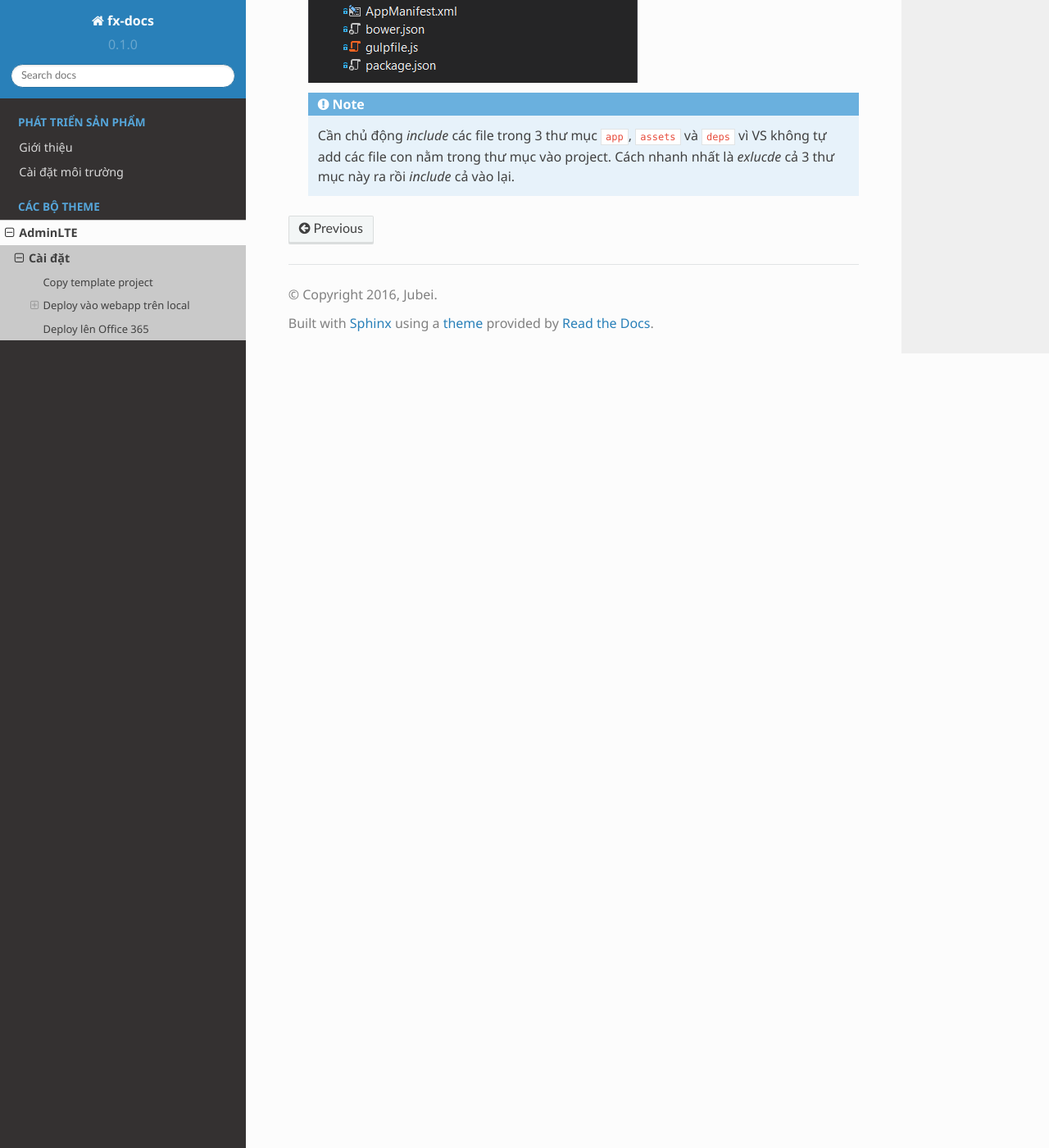
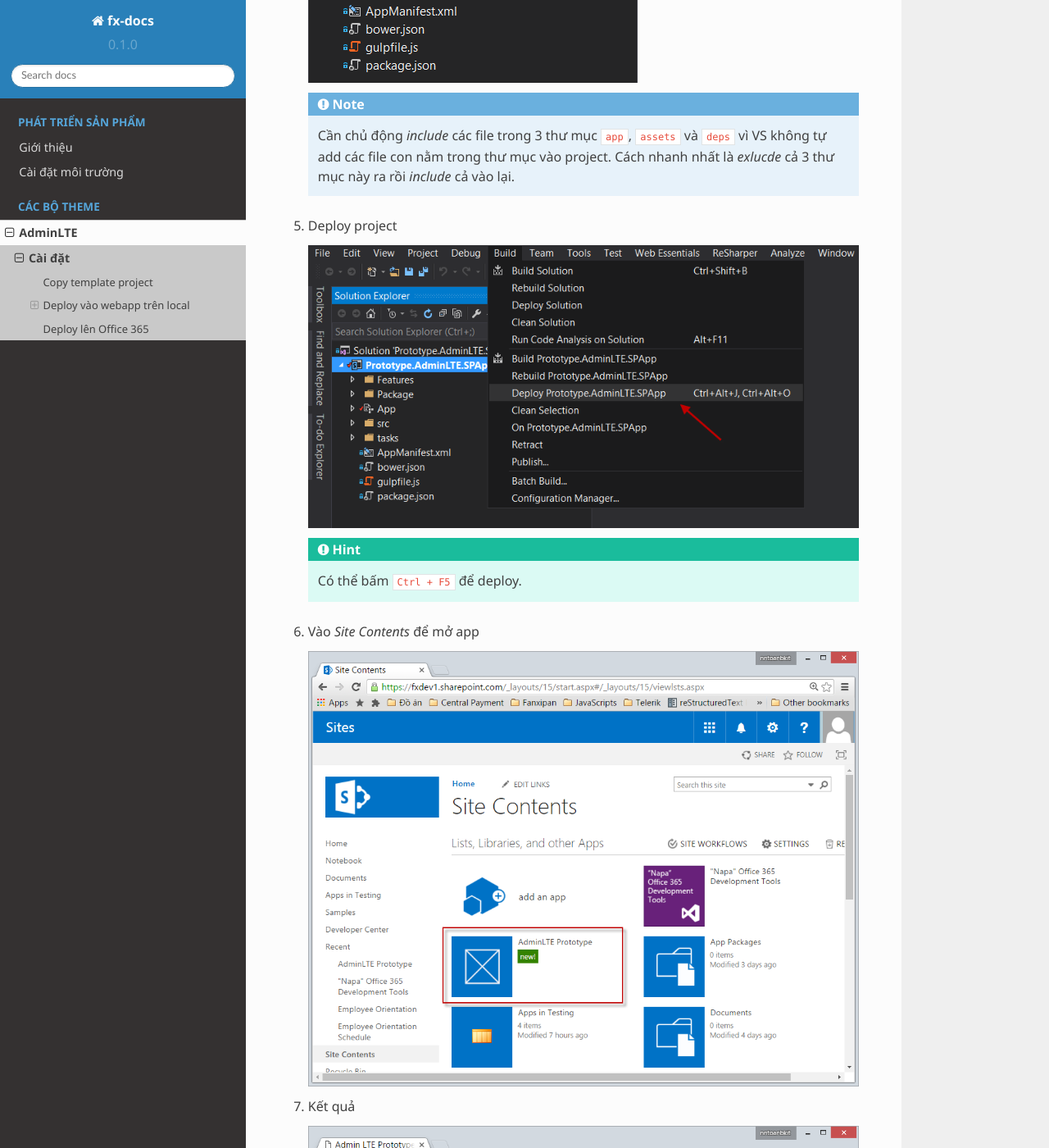
Before and after one commit to fanxipan/fx-docs, a Sphinx documentation site: the page built from docs/modules/html-themes/admin-lte/admin_lte_setup.rst, in a window 1280 px wide and 1400 px high, scrolled down 6179 px. Shown: the whole window at 82% size. Built offline with Sphinx 7.4.7 and the Read the Docs theme 2.0.0, drawn with Linux system fonts in a browser that asks for light colours; some of the changed text lies outside the part shown.

Commit message:
Tạm xong

```diff
--- a/docs/modules/html-themes/admin-lte/setup/deploy-project-local.rst
+++ b/docs/modules/html-themes/admin-lte/setup/deploy-project-local.rst
@@ -43,7 +43,8 @@
    vào lúc map ổ đã chọn tên ổ là gì thì bây giờ điền tên đó vào.
 
    .. hint::
-      Nếu chọn tên ổ là ``Y`` thì không cần gõ ``--path Y:/``
+      Nếu chọn tên ổ là ``Y`` thì không cần gõ ``--path Y:/``, chỉ cần gõ
+      ``gulp deploy-full``.
 
 #. Vào thư mục webapp, kiểm tra nếu có thư mục ``FX`` và file ``default.aspx``
    bị thay đổi là thành công
--- a/docs/modules/html-themes/admin-lte/setup/deploy-project-online.rst
+++ b/docs/modules/html-themes/admin-lte/setup/deploy-project-online.rst
@@ -24,3 +24,21 @@
       Cần chủ động *include* các file trong 3 thư mục ``app``, ``assets`` và
       ``deps`` vì VS không tự add các file con nằm trong thư mục vào project.
       Cách nhanh nhất là *exlucde* cả 3 thư mục này ra rồi *include* cả vào lại.
+
+#. Deploy project
+
+   .. figure:: /_static/images/html-themes/admin-lte/lte_setup_deploy_online_04.png
+      :alt: Deploy project
+
+   .. hint::
+      Có thể bấm ``Ctrl + F5`` để deploy.
+
+#. Vào *Site Contents* để mở app
+
+   .. figure:: /_static/images/html-themes/admin-lte/lte_setup_deploy_online_05.png
+      :alt: Vào site contents để mở app
+
+#. Kết quả
+
+   .. figure:: /_static/images/html-themes/admin-lte/lte_setup_deploy_online_06.png
+      :alt: Kết quả
```
Also changed, not shown: docs/_static/images/html-themes/admin-lte/lte_setup_deploy_online_04.png (added), docs/_static/images/html-themes/admin-lte/lte_setup_deploy_online_05.png (added), docs/_static/images/html-themes/admin-lte/lte_setup_deploy_online_06.png (added).
